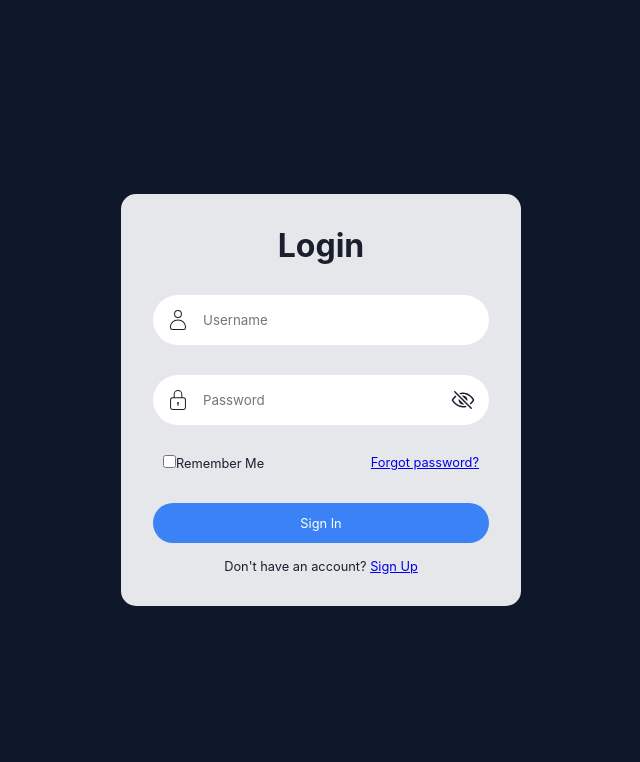
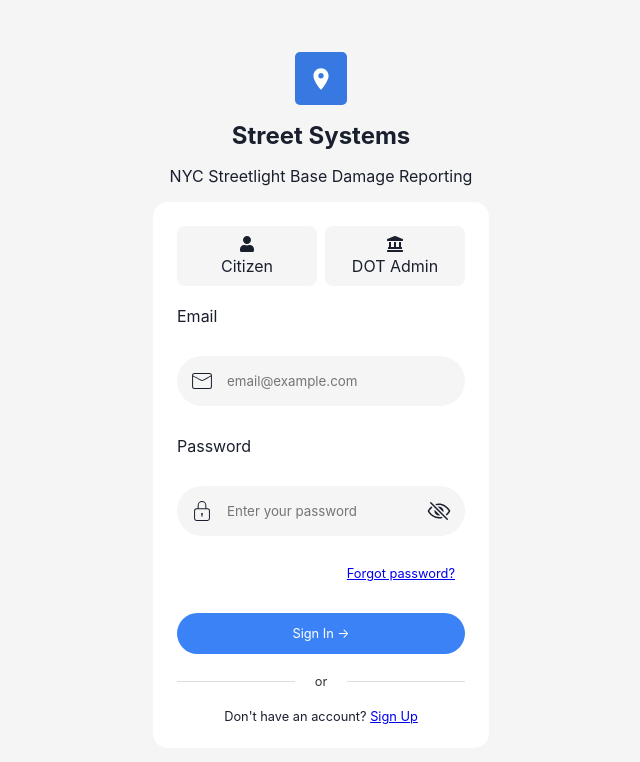
Before and after one commit to MalihaT111/street-light-base, a React (Vite) app in the folder Frontend/: page / in a window 1280 px wide. Shown: the top 762 px of the page, without its empty margins (319-959 px from the left). Built offline with nearby package versions, Linux system fonts and the light colour scheme.

Commit message:
Revised login page basic layout

```diff
--- a/Frontend/src/index.css
+++ b/Frontend/src/index.css
@@ -4,3 +4,8 @@
   box-sizing: border-box;
   font-family: "Inter", sans-serif;
 }
+:root{
+  --bg-color: #f5f5f5;
+  --accent: #2563EB;
+  --light-accent: #EEF3FD;
+}
--- a/Frontend/src/pages/LoginAndRegister/Login.jsx
+++ b/Frontend/src/pages/LoginAndRegister/Login.jsx
@@ -1,6 +1,7 @@
 import React from 'react'
 import styles from './LoginAndRegister.module.css'
 import { CiUser , CiMail, CiLock, CiUnlock } from "react-icons/ci";
+import { FaUser , FaLandmark} from "react-icons/fa";
 import { IoEyeOutline, IoEyeOffOutline } from "react-icons/io5";
 import { Link } from "react-router-dom";
 import { useState } from 'react';
@@ -8,37 +9,71 @@ import { useState } from 'react';
 const Login = () => {
     const [reveal, setReveal] = useState(false);
   return (
-    <div className={styles.wrapper}>
-        <div className={styles.container}>
-            <form className={`${styles["form-box"]} ${styles.login}`}>
-                <h1>Login</h1>
+    <div className={styles["auth-wrapper"]}>
+        <div className={styles["auth-card"]}>
+            {/* Logo section displayed at the top of the login/register page */}
+            <div className={styles["auth-logo"]}>
+                <div className={styles["auth-logo-mark"]}>
+                    <svg viewBox="0 0 24 24">
+                        <path d="M12 2C8.13 2 5 5.13 5 9c0 5.25 7 13 7 13s7-7.75 7-13c0-3.87-3.13-7-7-7zm0 9.5c-1.38 0-2.5-1.12-2.5-2.5s1.12-2.5 2.5-2.5 2.5 1.12 2.5 2.5-1.12 2.5-2.5 2.5z" />
+                    </svg>
+                </div>
+            </div>
+            {/* Application title and subtitle for the authentication container */}
+            <h2 className ={styles["auth-logo-title"]}>Street Systems</h2>
+            <p className ={styles["auth-logo-subtitle"]}>NYC Streetlight Base Damage Reporting</p>
+            <form
+                className={`${styles["form-box"]} ${styles.login}`}
+                onSubmit = {(e) => e.preventDefault()}
+            >
+                <div className={styles["auth-body"]}>
+                    {/* Role selector */}
+                    <div className={styles["role-toggle"]}>
+                        {/* User role (Citizen) toggle button */}
+                        <div className={`${styles["role-btn"]} ${styles.active}`}>
+                            <span className={styles["role-icon"]}> <FaUser/></span>
+                            <span>Citizen</span>
+                        </div>
+                        {/* Admin role (Dot Admin) toggle button */}
+                        <div className={styles["role-btn"]}>
+                            <span className={styles["role-icon"]}><FaLandmark/></span>
+                            <span>DOT Admin</span>
+                        </div>
+                    </div>
+                    {/* Input section for email and password */}
+                    {/* Input field for email */}
+                    <div className={styles["field"]}>
+                        <label>Email</label>
                         <div className={styles["input-wrapper"]}>
-                    <CiUser className = {styles.icon}/>
+                            <CiMail className = {styles.icon}/>
                             <input type="text"
-                    placeholder="Username" required/>
+                            placeholder="email@example.com" required/>
                         </div>
+                    </div>
+                    {/* Input field for password */}
+                    <div className="field">
+                        <label>Password</label>
                         <div className={styles["input-wrapper"]}>
                             <CiLock className = {styles.icon}/>
                             <input type={ reveal ? "text":"password"}
-                    placeholder="Password" required/>
+                            placeholder="Enter your password" required/>
                             <span className = {styles.eyeIcon}
                                 onClick = {() => {setReveal(!reveal)}}>
                                 {reveal? <IoEyeOutline /> : <IoEyeOffOutline /> }
                             </span>
                         </div>
-
-                <div className={styles["remember-forget"]}>
-                    <div className={styles["checkbox-wrapper"]}>
-                        <input type="checkbox" />
-                        <label>Remember Me</label>
                     </div>
+                    <div className={styles["forget-password"]}>
                         <a href="#">Forgot password?</a>
                     </div>
                     <div className={styles["btn-wrapper"]}>
-                    <button type = "submit">Sign In</button>
+                        <button type = "submit">Sign In →</button>
                     </div>
+                    {/* Divider */}
+                    <span className = {styles["divider"]}>or</span>
                     <div className={styles.registeration}>
                         <p>Don't have an account? <Link to="/register">Sign Up</Link></p>
+                    </div>
                 </div>
             </form>
         </div>
--- a/Frontend/src/pages/LoginAndRegister/LoginAndRegister.module.css
+++ b/Frontend/src/pages/LoginAndRegister/LoginAndRegister.module.css
@@ -1,28 +1,78 @@
 body{
-  background-color: #0F172A;
+  background-color: var(--bg-color);
 }
-.wrapper{
+.auth-wrapper{
+    /* use calc() for width when nav-bar is introduce */
     width: 100vw;
     height: 100vh;
+    display: flex;
+    align-items: center;
+    justify-content: center;
+    color: #1A1F2E;
+}
+.auth-card{
+    max-width: 400px;
+    width: 100%;
+
+    padding: 2rem;
+    display: flex;
+    flex-direction: column;
+    align-items: center;
+    justify-content: center;
+    gap: 1rem;
+}
+.auth-body{
+    background-color: #fff;
+    border-radius: 15px;
+    padding: 24px;
+}
+.auth-logo{
+    display: flex;
+    flex-direction: column;
+    align-items: center;
+    justify-content: center;
+    gap: 8px;
+}
+.auth-logo-mark{
+    width: 52px;
+    height: 53px;
+    fill: #fff;
 
     display: flex;
     align-items: center;
     justify-content: center;
-
-    color: #1A1F2E;
+    background-color: #3778e1;
+    border-radius: 5px;
 }
-.container{
-    width: 400px;
-    max-width: 90%;
-
-    background-color:#E5E7EB ;
-    padding: 2rem;
+.auth-logo-mark svg{
+    width: 26px;
+    height: 26px;
+    fill: #fff;
+}
+/* For role toggle buttons (User/Admin)*/
+.role-toggle{
+    display: grid;
+    grid-template-columns: 1fr 1fr;
+    gap: 8px;
+    margin-bottom: 20px;
+}
+.role-toggle .role-btn{
+    padding: 10px;
     display: flex;
     flex-direction: column;
-    gap: 1rem;
+    align-items: center;
+    justify-content: center;
 
-    border-radius: 15px;
+    background-color: var(--bg-color);
+    border-radius: 8px;
 }
+.role-toggle .role-btn .active{
+    border-color: var(--accent);
+    background-color: var(--accent-light);
+    color: var(--accent);
+
+}
+/* For input section */
 .form-box h1{
     text-align: center;
 }
@@ -41,6 +91,7 @@ form .input-wrapper{
     border-radius: 30px;
 
     padding: 0 50px;
+    background-color: var(--bg-color);
 }
 .icon{
     position: absolute;
@@ -56,12 +107,14 @@ form .input-wrapper{
     transform: translateY(-40%);
     font-size: 1.5rem;
 }
-.remember-forget{
+.forget-password{
     display: flex;
-    justify-content: space-between;
+    align-items: center;
+    justify-content: flex-end;
     font-size: 0.8rem;
     margin: 0 10px 1rem;
 }
+/* For sign in and register buttons */
 .btn-wrapper{
     display: flex;
     justify-content: space-evenly;
@@ -87,3 +140,17 @@ button:hover{
     text-align: center;
     font-size: 0.8rem;
 }
+.divider{
+    display: flex;
+    align-items: center;
+    justify-content: center;
+    margin: 20px 0;
+    color: #333;
+    font-size: 0.8rem;
+    gap: 20px;
+}
+.divider::before, .divider::after{
+    content: "";
+    flex: 1;
+    border-bottom: 1px solid #ddd;
+}
```
Also changed, not shown: 1 other file (tests, documents, lock files or other folders). Lines whose indentation alone changed are shown as unchanged.
